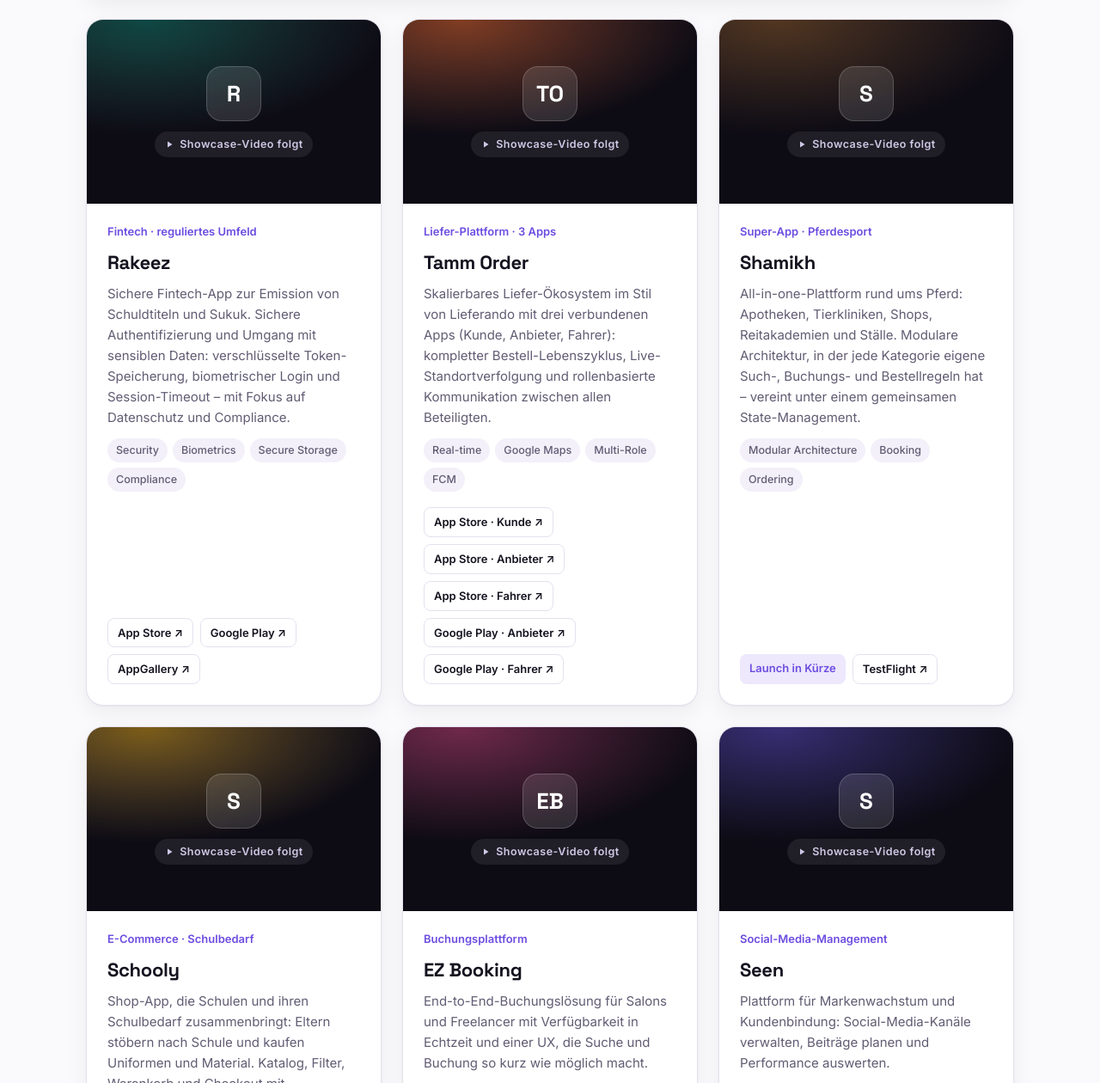
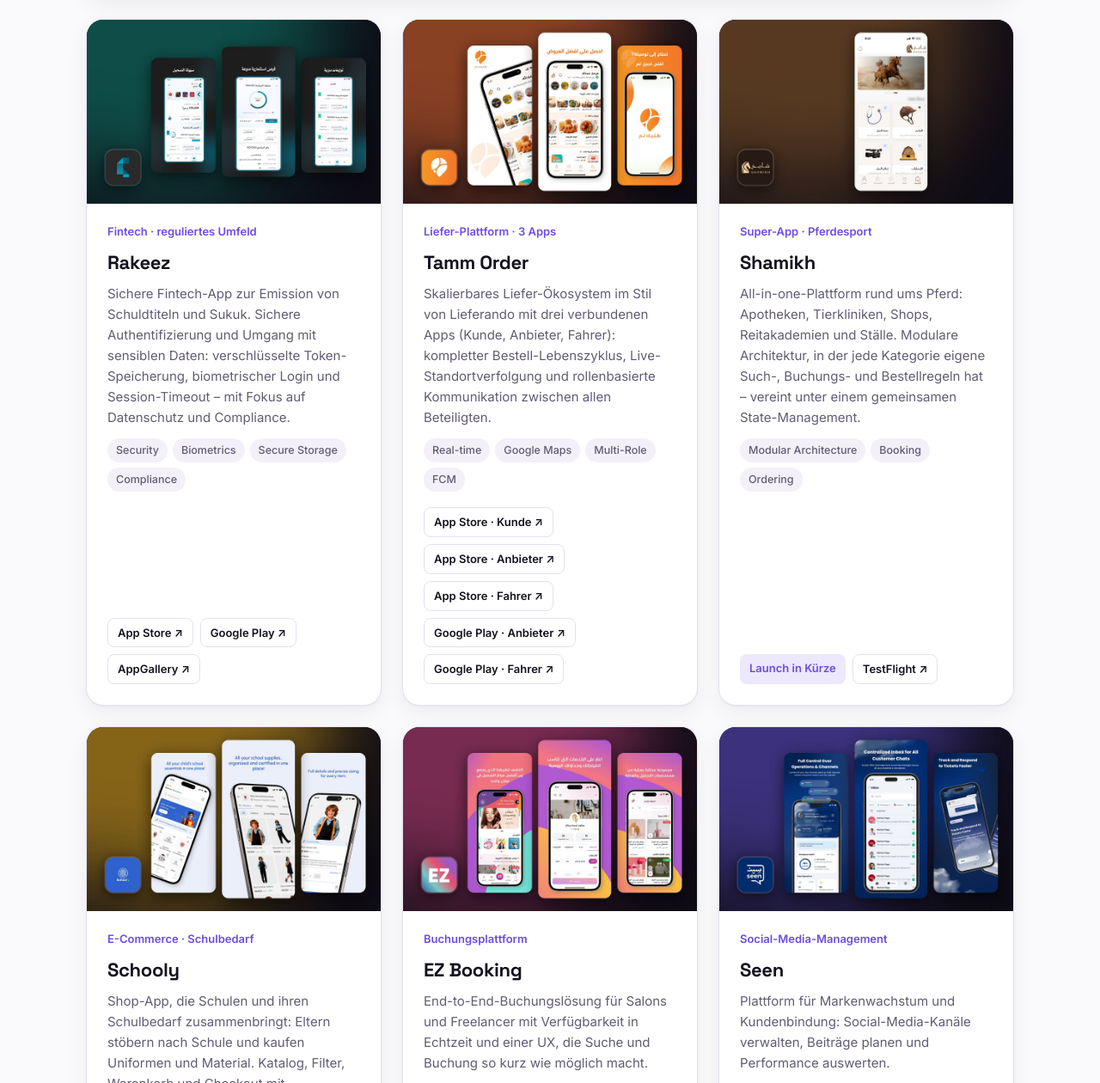
Before and after one commit to YoussefAbdelmonem/YoussefAbdelmonem.github.io, a plain HTML site: page index.html in a window 1280 px wide. Shown: the part 1826-3086 px from the top of the page at 86% size. Drawn offline with Linux system fonts and the light colour scheme.

Commit message:
Replace "video coming soon" placeholders with app cover images
Each app without a showcase video now shows a cover built from its
App Store icon and screenshots (Shamikh: icon from the project and a
real home-screen capture, user name blurred). Covers live in covers/.

Co-Authored-By: Claude Opus 5.5 <noreply@anthropic.com>

```diff
--- a/index.html
+++ b/index.html
@@ -104,6 +104,8 @@
     .media { position: relative; background: #0D0B14; display: grid; place-items: center; }
     .media video { display: block; width: 100%; height: 100%; max-height: 78vh; object-fit: contain; }
     .media.vertical video { max-height: 640px; width: auto; }
+    .media.has-cover { display: block; }
+    .media img.cover { display: block; width: 100%; height: auto; aspect-ratio: 16 / 10; object-fit: cover; }
     .placeholder { aspect-ratio: 16 / 10; width: 100%; display: grid; place-items: center; text-align: center; color: #CFC8E6;
       background: radial-gradient(120% 90% at 20% 0%, color-mix(in srgb, var(--hue, #6C4CE0) 55%, #0D0B14) 0%, #0D0B14 70%); }
     .placeholder .mono { width: 64px; height: 64px; border-radius: 18px; display: grid; place-items: center; margin: 0 auto 12px;
@@ -344,6 +346,7 @@
      `lang` (optional) picks the version shown first for that language.
      `vertical: true` on an app keeps tall 9:16 recordings tidy.
      Set `featured: true` to show an app as the large card on top.
+     Apps without videos show `cover` (a 1600×1000 JPG in covers/).
      ================================================================ */
     const APPS = [
       {
@@ -380,6 +383,7 @@
       },
       {
         name: "Rakeez", hue: "#0F7B6C",
+        cover: "covers/rakeez.jpg",
         kind: { de: "Fintech · reguliertes Umfeld", en: "Fintech · regulated environment" },
         desc: {
           de: "Sichere Fintech-App zur Emission von Schuldtiteln und Sukuk. Sichere Authentifizierung und Umgang mit sensiblen Daten: verschlüsselte Token-Speicherung, biometrischer Login und Session-Timeout – mit Fokus auf Datenschutz und Compliance.",
@@ -395,6 +399,7 @@
       },
       {
         name: "Tamm Order", hue: "#E0662E",
+        cover: "covers/tamm-order.jpg",
         kind: { de: "Liefer-Plattform · 3 Apps", en: "Delivery platform · 3 apps" },
         desc: {
           de: "Skalierbares Liefer-Ökosystem im Stil von Lieferando mit drei verbundenen Apps (Kunde, Anbieter, Fahrer): kompletter Bestell-Lebenszyklus, Live-Standortverfolgung und rollenbasierte Kommunikation zwischen allen Beteiligten.",
@@ -412,6 +417,7 @@
       },
       {
         name: "Shamikh", hue: "#8A5A2B",
+        cover: "covers/shamikh.jpg",
         kind: { de: "Super-App · Pferdesport", en: "Super app · Equestrian" },
         desc: {
           de: "All-in-one-Plattform rund ums Pferd: Apotheken, Tierkliniken, Shops, Reitakademien und Ställe. Modulare Architektur, in der jede Kategorie eigene Such-, Buchungs- und Bestellregeln hat – vereint unter einem gemeinsamen State-Management.",
@@ -424,6 +430,7 @@
       },
       {
         name: "Schooly", hue: "#D9A21B",
+        cover: "covers/schooly.jpg",
         kind: { de: "E-Commerce · Schulbedarf", en: "E-commerce · School supplies" },
         desc: {
           de: "Shop-App, die Schulen und ihren Schulbedarf zusammenbringt: Eltern stöbern nach Schule und kaufen Uniformen und Material. Katalog, Filter, Warenkorb und Checkout mit zweisprachiger UI (Arabisch/Englisch, RTL).",
@@ -438,6 +445,7 @@
       },
       {
         name: "EZ Booking", hue: "#C2417A",
+        cover: "covers/ez-booking.jpg",
         kind: { de: "Buchungsplattform", en: "Booking platform" },
         desc: {
           de: "End-to-End-Buchungslösung für Salons und Freelancer mit Verfügbarkeit in Echtzeit und einer UX, die Suche und Buchung so kurz wie möglich macht.",
@@ -452,6 +460,7 @@
       },
       {
         name: "Seen", hue: "#5B4BC4",
+        cover: "covers/seen.jpg",
         kind: { de: "Social-Media-Management", en: "Social media management" },
         desc: {
           de: "Plattform für Markenwachstum und Kundenbindung: Social-Media-Kanäle verwalten, Beiträge planen und Performance auswerten.",
@@ -489,7 +498,7 @@
           "Arbeit im Scrum-Team mit Produktmanagement, QA und Scrum Master – Features von der Sprint-Planung über die QA-Abnahme bis zum Release.",
           "App-Features umgesetzt und REST-APIs sowie Drittanbieter-Services integriert, um Funktionsumfang und Nutzererlebnis zu verbessern.",
         ],
-        "video.soon": "Showcase-Video folgt",
+        "cover.alt": "App-Icon und Screenshots",
         "video.label": "Video-Version",
       },
       en: {
@@ -527,7 +536,7 @@
         "contact.text": "I'm available immediately and happy to talk about Flutter roles in Germany – on-site in NRW, hybrid or remote.",
         "privacy.t": "Privacy",
         "privacy.d": "This website sets no cookies, uses no tracking and loads no third-party content; fonts and videos are served locally. It is hosted on GitHub Pages (GitHub Inc.), which processes technically necessary data such as IP addresses in server logs.",
-        "video.soon": "Showcase video coming soon",
+        "cover.alt": "app icon and screenshots",
         "video.label": "Video version",
       },
     };
@@ -543,8 +552,10 @@
     function mediaFor(app) {
       const wrap = document.createElement("div");
       if (!app.videos || !app.videos.length) {
-        wrap.className = "media";
-        wrap.innerHTML = `<div class="placeholder" style="--hue:${app.hue || "#6C4CE0"}"><div><div class="mono">${esc(initials(app.name))}</div><small><svg width="12" height="12"><use href="#i-play"/></svg>${esc(I18N[lang]["video.soon"])}</small></div></div>`;
+        wrap.className = app.cover ? "media has-cover" : "media";
+        wrap.innerHTML = app.cover
+          ? `<img class="cover" src="${esc(app.cover)}" alt="${esc(app.name)} – ${esc(I18N[lang]["cover.alt"])}" width="1600" height="1000" loading="lazy" decoding="async" />`
+          : `<div class="placeholder" style="--hue:${app.hue || "#6C4CE0"}"><div class="mono">${esc(initials(app.name))}</div></div>`;
         return { el: wrap, tabs: null };
       }
       wrap.className = "media";
```
Also changed, not shown: covers/ez-booking.jpg (added), covers/rakeez.jpg (added), covers/schooly.jpg (added), covers/seen.jpg (added), covers/shamikh.jpg (added), covers/tamm-order.jpg (added).
